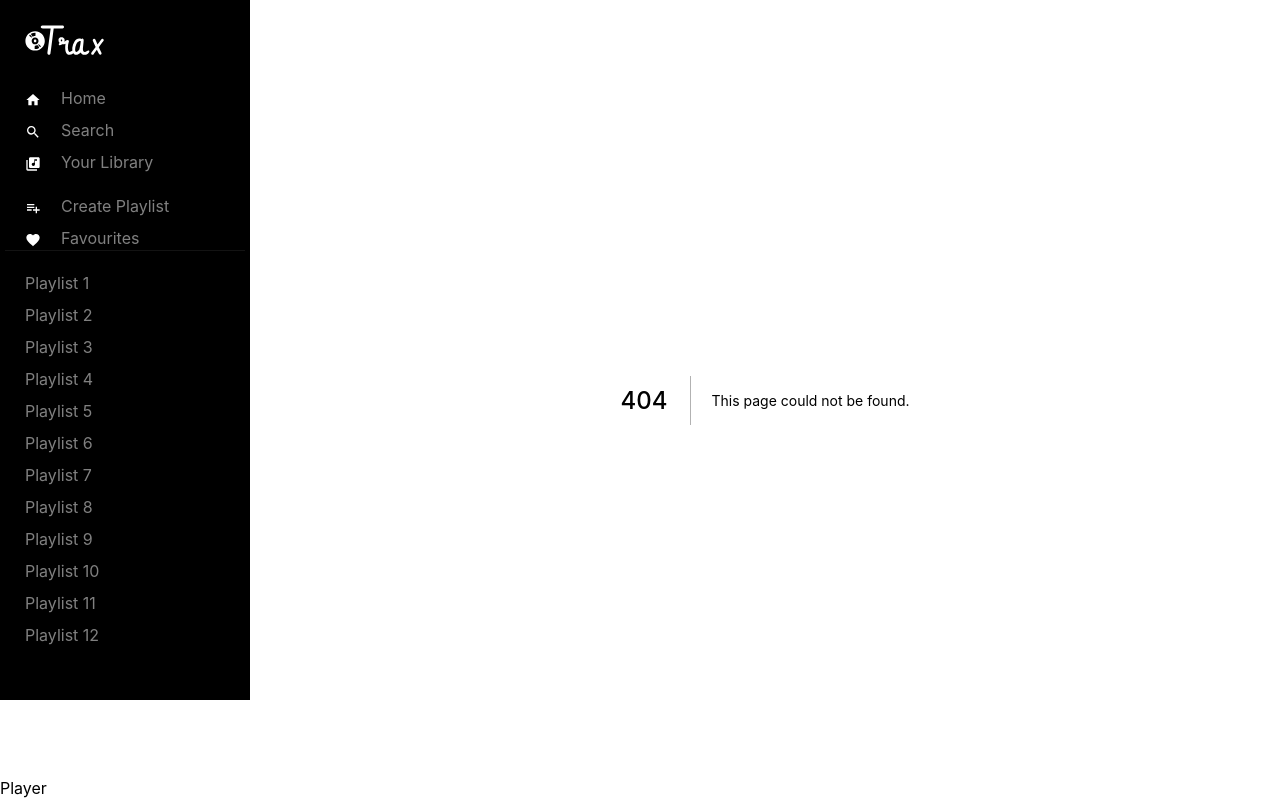
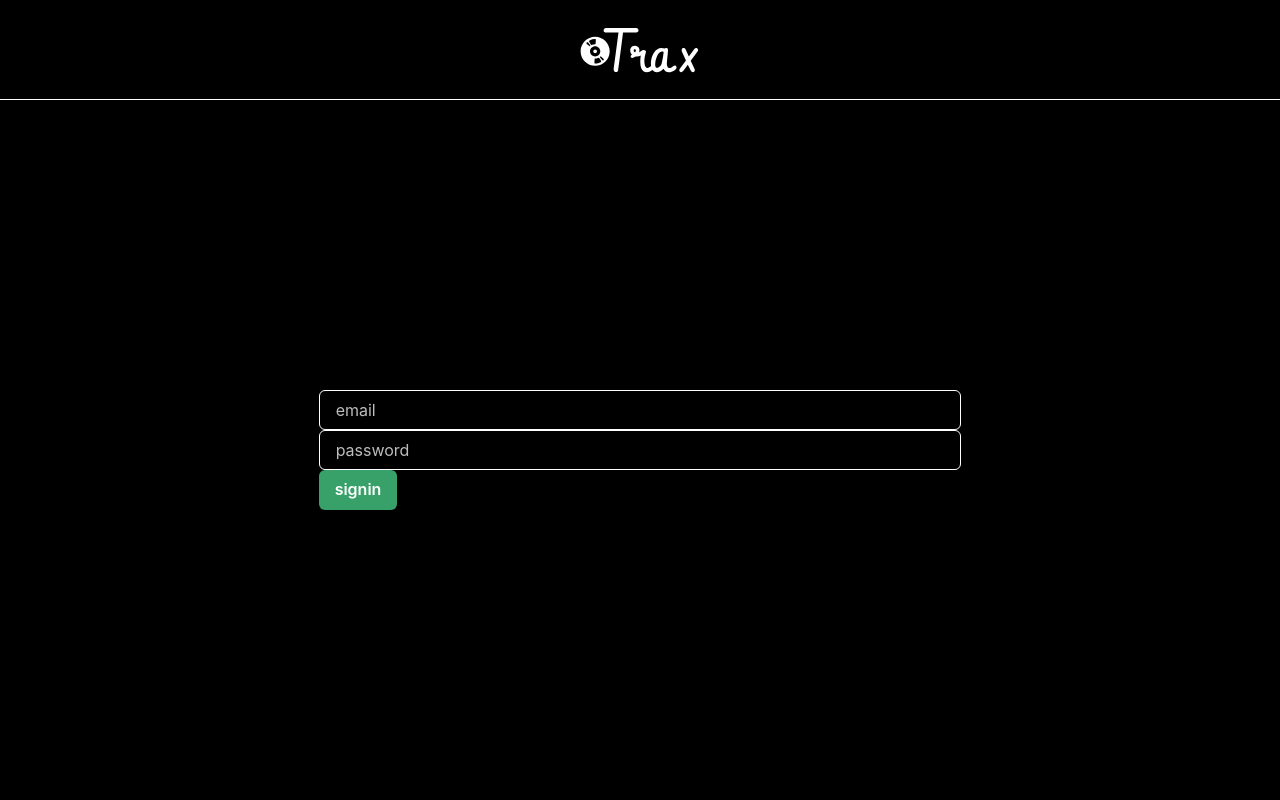
Before and after one commit to sibteali786/Trax, a Next.js app: page /signin in a window 1280 px wide. Before the commit this address had no page. Built offline with nearby package versions, Linux system fonts and the light colour scheme.

Commit message:
added signin and sigup page and handler middleware to protect routes

```diff
--- /dev/null
+++ b/components/authForm.tsx
@@ -0,0 +1,63 @@
+import { Box, Flex, Input, Button, color } from "@chakra-ui/react";
+import { useRouter } from "next/router";
+import { useState } from "react";
+import { useSWRConfig } from "swr"; // it handles data fetching very nicely handles caching,  optimistic updates, also handles refetching and revalidating the cache
+// we are going to use it to update the local cache of this application which we previously get done using redux or apollo client
+import NextImage from 'next/image'
+import { auth } from "../lib/mutations";
+
+const AuthForm: FC<{ mode: 'signin' | 'signup' }> = ({ mode }) => {
+  const [email, setEmail] = useState("");
+  const [password, setPassword] = useState("");
+  const [isLoading, setIsLoading] = useState(false);
+  const router = useRouter();
+
+  const handleSubmit = async (e) => {
+    e.preventDefault()
+    setIsLoading(true)
+
+    await auth(mode, { email, password })
+    setIsLoading(false)
+    router.push('/')
+  }
+  return (
+    <Box height="100vh" width="100vw" bg="black" color="white">
+      <Flex
+        justify="center"
+        align="center"
+        height="100px"
+        borderBottom="white 1px solid"
+      >
+        <NextImage src="/logo.svg" height={60} width={120} />
+      </Flex>
+      <Flex justify="center" align="center" height="calc(100vh - 100px)">
+        <form onSubmit={handleSubmit}>
+          <Input
+            placeholder="email"
+            type="email"
+            onChange={(e) => setEmail(e.target.value)}
+          />
+          <Input
+            placeholder="password"
+            type="password"
+            onChange={(e) => setPassword(e.target.value)}
+          />
+          <Button
+            type="submit"
+            bg="green.500"
+            isLoading={isLoading}
+            sx={{
+              '&:hover': {
+                bg: 'green.300',
+              },
+            }}
+          >
+            {mode}
+          </Button>
+        </form>
+      </Flex>
+    </Box>
+  );
+};
+
+export default AuthForm;
--- /dev/null
+++ b/lib/auth.ts
@@ -0,0 +1,34 @@
+import jwt from "jsonwebtoken";
+import { NextApiRequest, NextApiResponse } from "next";
+import prisma from "./prisma";
+// handler is every function which has a req and response as arguments
+// we will return handler only when given token gets verified otheriwse return 401
+export const validateRoute = (handler) => {
+  return async (req: NextApiRequest, res: NextApiResponse) => {
+    const token = req.cookies.TRAX_ACCESS_TOKEN; // similar to const {TRAX_ACCESS_TOKEN:token} = req.cookies;
+
+    if (token) {
+      let user;
+
+      try {
+        const { id } = jwt.verify(token, "hello");
+        user = await prisma.user.findUnique({
+          where: { id },
+        });
+
+        if (!user) {
+          throw new Error("Not real user");
+        }
+      } catch (error) {
+        res.status(401);
+        res.json({ error: "Not Authorizied" });
+        return;
+      }
+
+      return handler(req, res, user);
+    }
+
+    res.status(401);
+    res.json({ error: "Not Authorizied" });
+  };
+};
--- a/lib/fetcher.ts
+++ b/lib/fetcher.ts
@@ -1,7 +1,7 @@
 export default function fetcher(url: string, data = undefined) {
   return fetch(`${window.location.origin}/api/${url}`, {
     method: data ? "POST" : "GET",
-    credentials: "inlcude", // makes sure cookie are sent up for the json web token etc
+    credentials: "include", // makes sure cookie are sent up for the json web token etc
     headers: {
       "Content-Type": "application/json",
     },
--- a/pages/_app.tsx
+++ b/pages/_app.tsx
@@ -1,42 +1,47 @@
 import "../styles/globals.css";
-import {ChakraProvider, extendTheme} from "@chakra-ui/react";
+import { ChakraProvider, extendTheme } from "@chakra-ui/react";
 import "reset-css";
 import PlayerLayout from "../components/playerLayout";
 
 const theme = extendTheme({
-  colors:{
-    gray:{
-      100:'#f5f5f5',
-      200:'#eeeeee',
-      300:'#e0e0e0',
-      400:'#bdbdbd',
-      500:'#9e9e9e',
-      600:'#757575',
-      700:'#616161',
-      800:"#424242",
-      900:"#212121",
+  colors: {
+    gray: {
+      100: '#f5f5f5',
+      200: '#eeeeee',
+      300: '#e0e0e0',
+      400: '#bdbdbd',
+      500: '#9e9e9e',
+      600: '#757575',
+      700: '#616161',
+      800: "#424242",
+      900: "#212121",
 
     }
   },
-  components:{
-    Button:{
-      variants:{
-        link:{
-          ':focus':{
-            outline:'none',
-            boxShadow:'none'
+  components: {
+    Button: {
+      variants: {
+        link: {
+          ':focus': {
+            outline: 'none',
+            boxShadow: 'none'
           }
         }
       }
     }
   }
 })
-const MyApp = ({ Component, pageProps }) =>  {
+const MyApp = ({ Component, pageProps }) => {
   return (
     <ChakraProvider theme={theme}>
-      <PlayerLayout>
-      <Component {...pageProps} />
-      </PlayerLayout>
+      {Component.authPage ? (
+        <Component {...pageProps} />
+      ) : (
+        <PlayerLayout>
+          <Component {...pageProps} />
+        </PlayerLayout>
+      )}
+
     </ChakraProvider>
   );
 }
--- /dev/null
+++ b/pages/api/me.ts
@@ -0,0 +1,5 @@
+import { validateRoute } from "../../lib/auth";
+
+export default validateRoute((req, res, user) => {
+  res.json(user);
+});
--- /dev/null
+++ b/pages/signin.tsx
@@ -0,0 +1,10 @@
+import AuthForm from "../components/authForm";
+
+const Signin = () => {
+    return (
+        <AuthForm mode='signin' />
+    );
+}
+
+Signin.authPage = true;
+export default Signin;
```
Also changed, not shown: pages/signup.tsx (added, +10 -0 lines).
